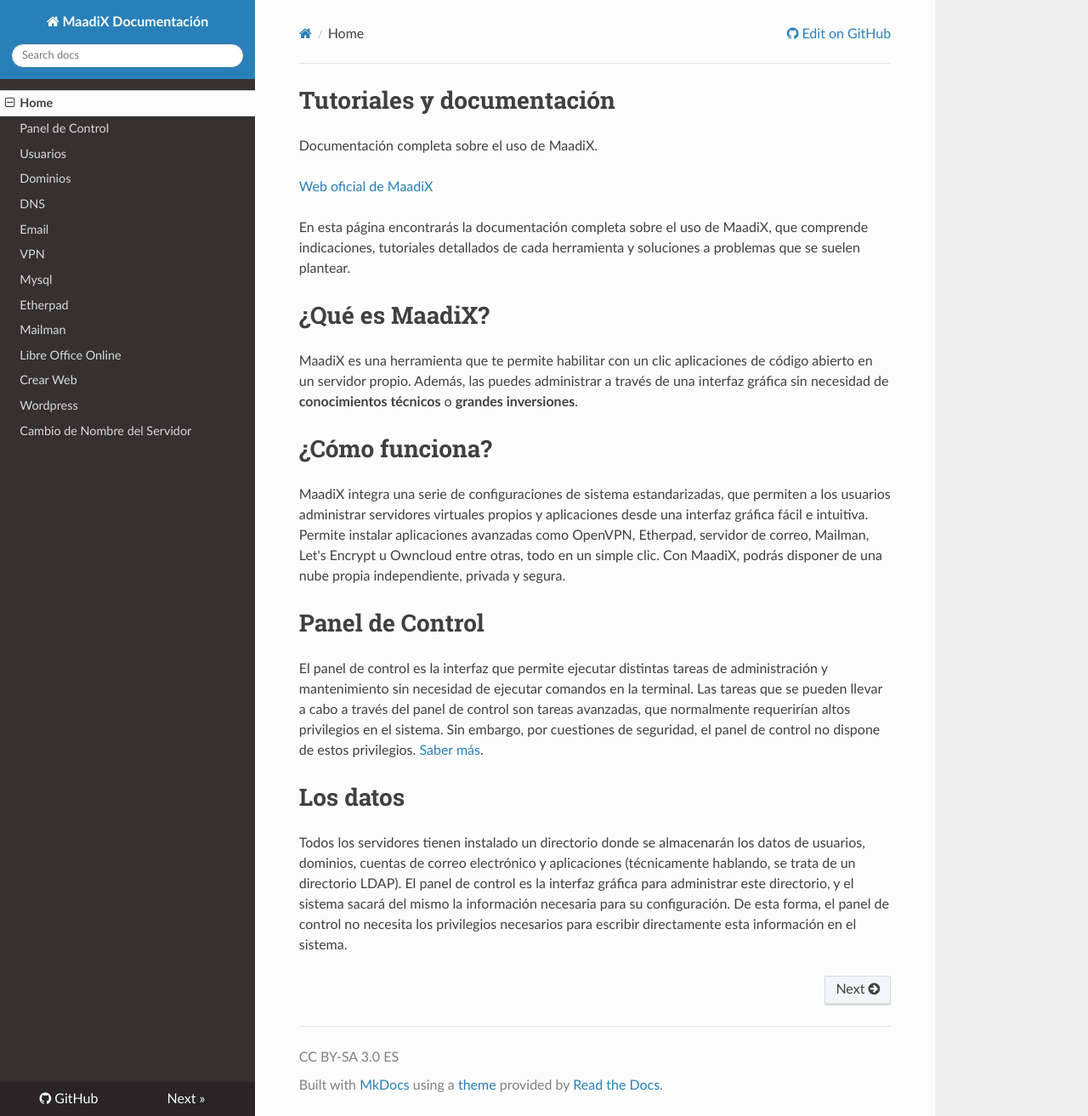
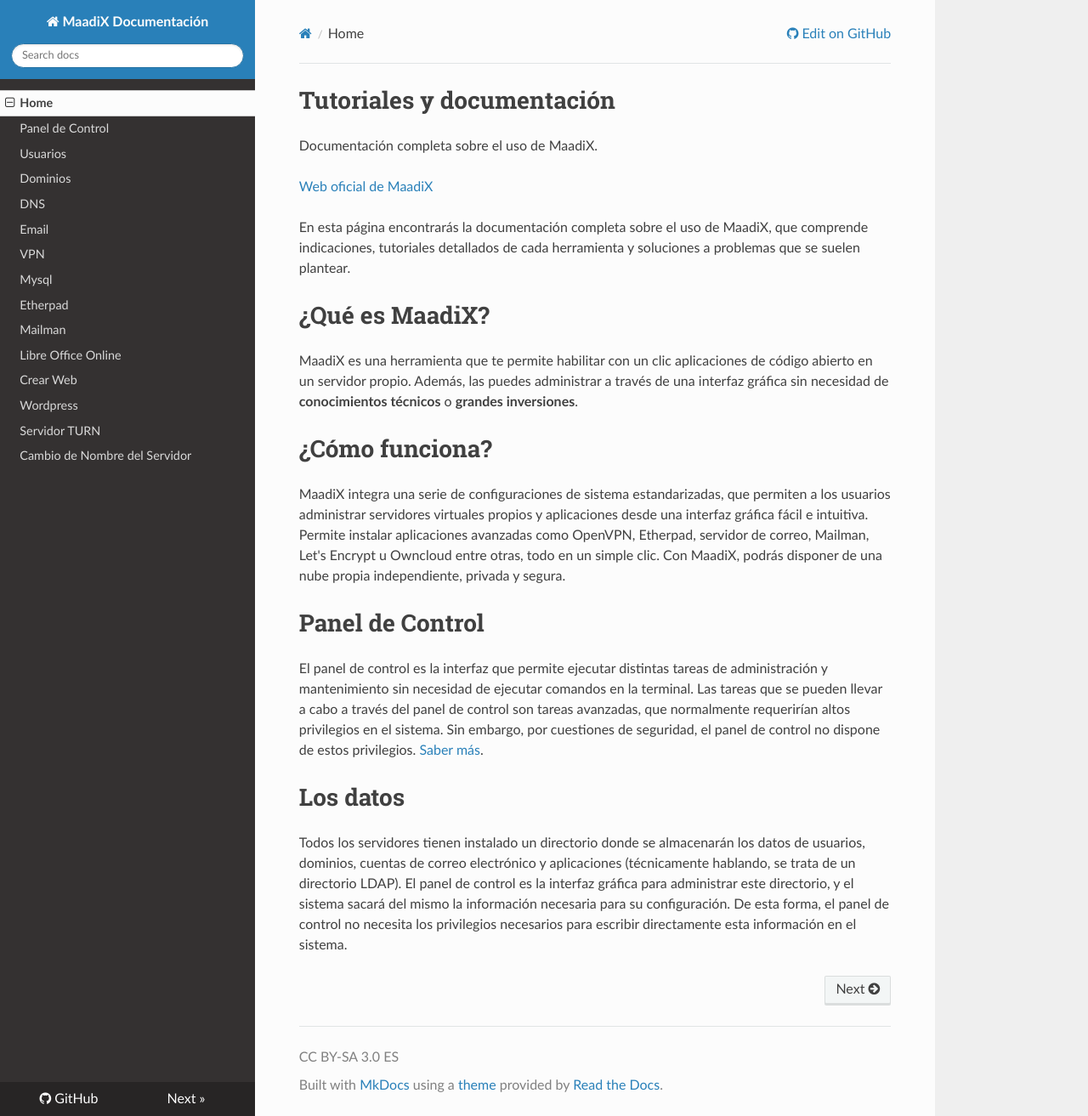
Before and after one commit to MaadixNet/docs, an MkDocs documentation site: the page built from docs/index.md, in a window 1280 px wide and 1313 px high. Shown: the whole window at 85% size. Built offline with MkDocs 1.6.1, drawn with Linux system fonts in a browser that asks for light colours; nearby versions of some CDN libraries; old or Windows-style settings are respelled for this version of MkDocs.

Commit message:
add coturn page

```diff
--- a/mkdocs.yml
+++ b/mkdocs.yml
@@ -17,5 +17,6 @@
     - Libre&nbsp;Office&nbsp;Online: lool.md
     - Crear&nbsp;Web: create-web.md
     - Wordpress: wordpress.md
+    - Servidor&nbsp;TURN: coturn.md
     - Cambio&nbsp;de&nbsp;Nombre&nbsp;del&nbsp;Servidor: fqdn.md
 theme: readthedocs
```
